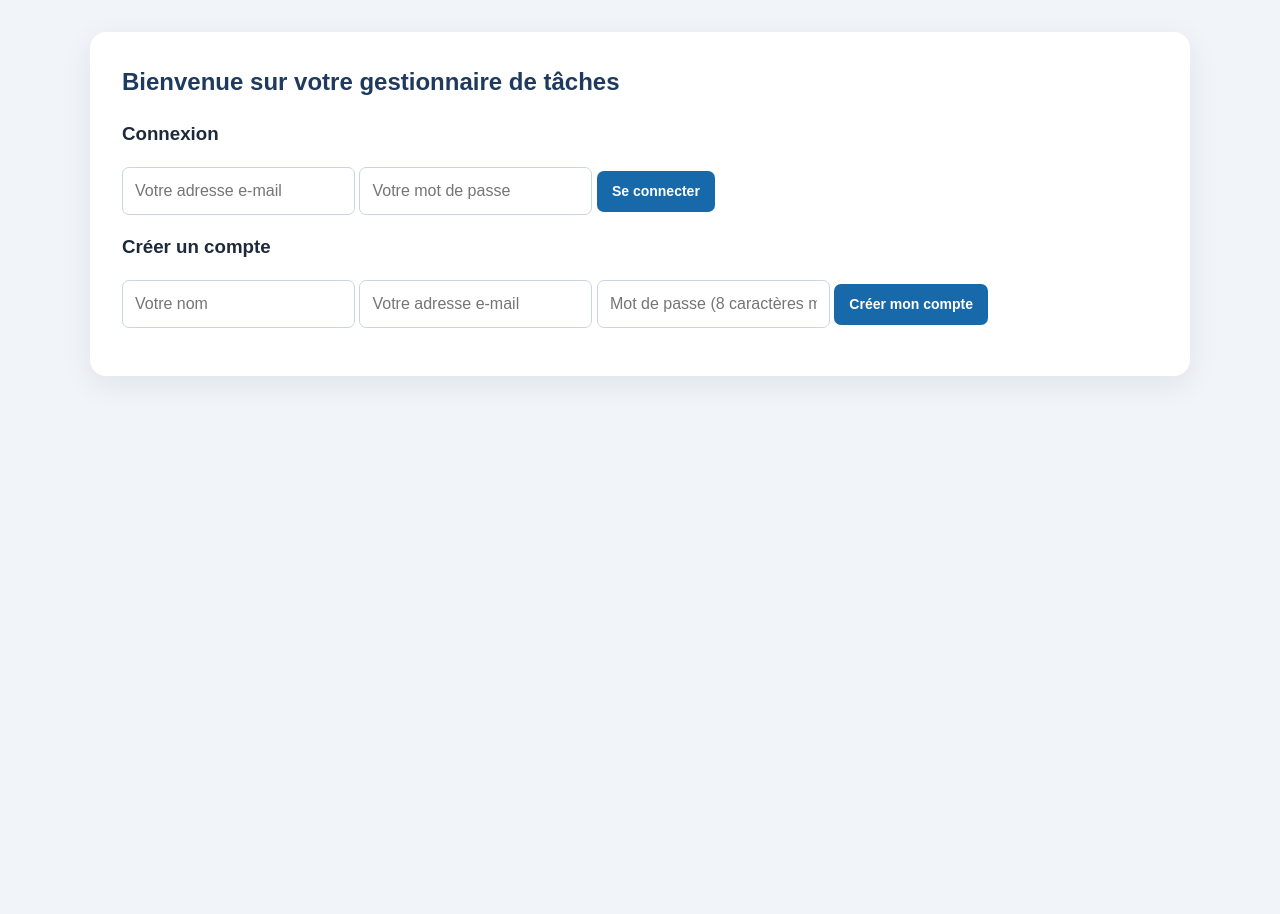
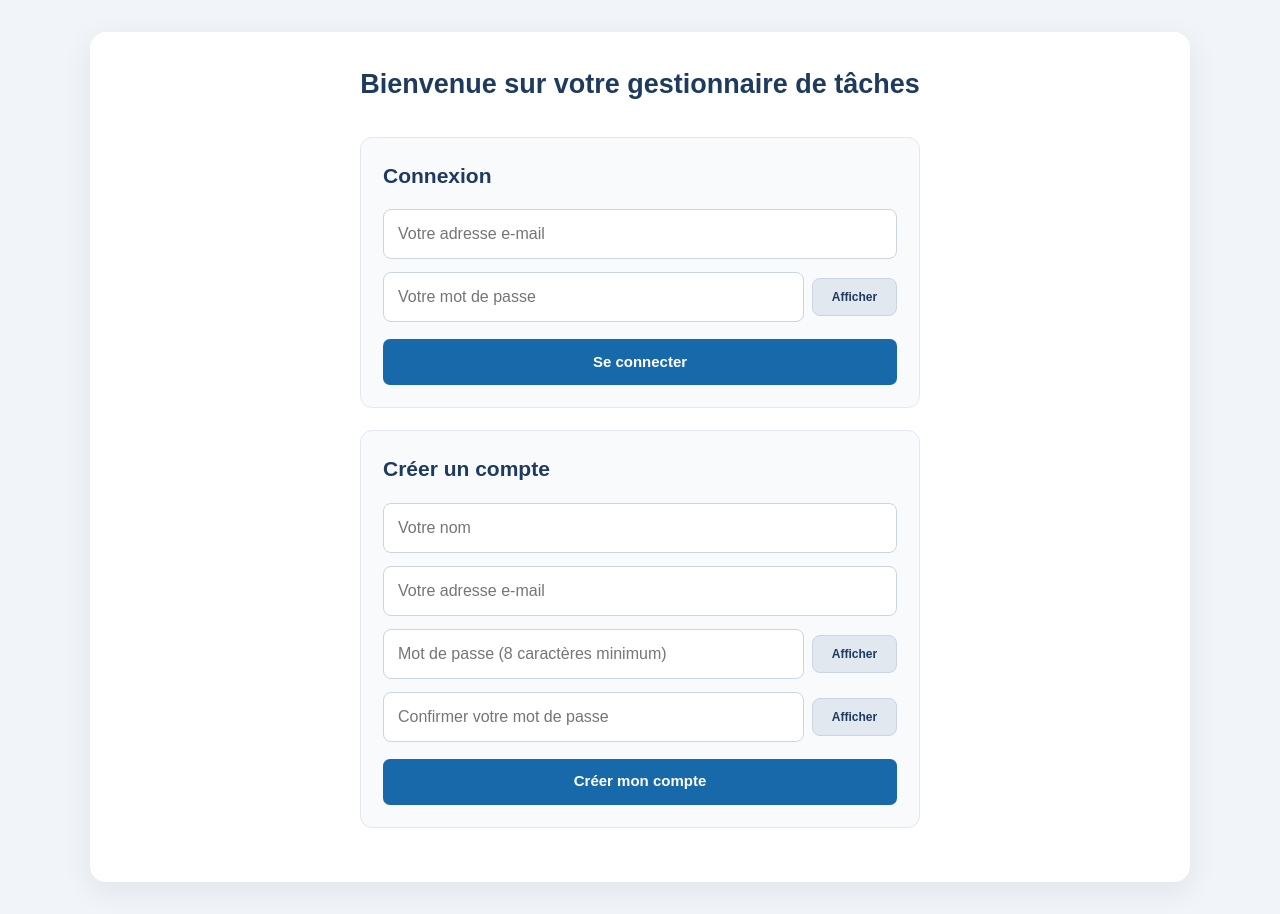
Before and after one commit to TRAOREAROUNA/GESTIONNAIRE-TACHES, a website: page public/index.html in a window 1280 px wide. Before the commit the page ends 800 px from the top, so only its background shows below. Drawn offline with Linux system fonts and the light colour scheme; no server answers.

Commit message:
Amelioration de l'interface d'authentification

```diff
--- a/public/auth.js
+++ b/public/auth.js
@@ -101,6 +101,15 @@ registerForm.addEventListener('submit', async event => {
   const name = document.getElementById('register-name').value
   const email = document.getElementById('register-email').value
   const password = document.getElementById('register-password').value
+  const confirmPassword = document.getElementById(
+    'register-password-confirm'
+  ).value
+
+  // Vérifier que les deux mots de passe sont identiques
+  if (password !== confirmPassword) {
+    afficherMessage('Les deux mots de passe ne correspondent pas.')
+    return
+  }
 
   try {
     const token = await obtenirJetonCsrf()
@@ -154,3 +163,18 @@ logoutButton.addEventListener('click', async () => {
 
 // Vérifier la session au chargement
 verifierSession()
+// Afficher ou masquer les mots de passe
+document.querySelectorAll('.toggle-password').forEach((button) => {
+  button.addEventListener('click', () => {
+    const targetId = button.dataset.target
+    const passwordInput = document.getElementById(targetId)
+
+    if (passwordInput.type === 'password') {
+      passwordInput.type = 'text'
+      button.textContent = 'Masquer'
+    } else {
+      passwordInput.type = 'password'
+      button.textContent = 'Afficher'
+    }
+  })
+})
--- a/public/index.html
+++ b/public/index.html
@@ -22,12 +22,21 @@
               required
             />
 
+            <div class="password-container">
               <input
                 type="password"
                 id="login-password"
                 placeholder="Votre mot de passe"
                 required
               />
+              <button
+                type="button"
+                class="toggle-password"
+                data-target="login-password"
+              >
+                Afficher
+              </button>
+            </div>
 
             <button type="submit">Se connecter</button>
           </form>
@@ -51,6 +60,7 @@
               required
             />
 
+            <div class="password-container">
               <input
                 type="password"
                 id="register-password"
@@ -58,6 +68,31 @@
                 minlength="8"
                 required
               />
+              <button
+                type="button"
+                class="toggle-password"
+                data-target="register-password"
+              >
+                Afficher
+              </button>
+            </div>
+
+            <div class="password-container">
+              <input
+                type="password"
+                id="register-password-confirm"
+                placeholder="Confirmer votre mot de passe"
+                minlength="8"
+                required
+              />
+              <button
+                type="button"
+                class="toggle-password"
+                data-target="register-password-confirm"
+              >
+                Afficher
+              </button>
+            </div>
 
             <button type="submit">Créer mon compte</button>
           </form>
--- a/public/style.css
+++ b/public/style.css
@@ -438,3 +438,91 @@ button:focus-visible {
 .calendar-day.today .calendar-day-number {
   color: #1d4ed8;
 }
+
+/* =========================
+   AUTHENTIFICATION
+========================= */
+
+#auth-section {
+  max-width: 560px;
+  margin: 0 auto;
+}
+
+#auth-section > h2 {
+  text-align: center;
+  font-size: 27px;
+  margin-bottom: 32px;
+}
+
+#login-section,
+#register-section {
+  padding: 22px;
+  margin-bottom: 22px;
+  background: #f8fafc;
+  border: 1px solid #e2e8f0;
+  border-radius: 12px;
+}
+
+#auth-section h3 {
+  margin: 0 0 18px;
+  color: #1e3a5f;
+  font-size: 21px;
+}
+
+#login-form,
+#register-form {
+  display: flex;
+  flex-direction: column;
+  gap: 13px;
+}
+
+#auth-section input {
+  width: 100%;
+  min-height: 48px;
+  padding: 12px 14px;
+  border-radius: 8px;
+}
+
+.password-container {
+  display: flex;
+  align-items: center;
+  gap: 8px;
+  width: 100%;
+}
+
+.password-container input {
+  flex: 1;
+  min-width: 0;
+}
+
+#auth-section .toggle-password {
+  flex: 0 0 85px;
+  padding: 9px 8px;
+  font-size: 12px;
+  background: #e2e8f0;
+  color: #1e3a5f;
+  border: 1px solid #cbd5e1;
+  border-radius: 8px;
+}
+
+#auth-section .toggle-password:hover {
+  background: #cbd5e1;
+}
+
+#auth-section button[type="submit"] {
+  width: 100%;
+  min-height: 46px;
+  margin-top: 4px;
+  font-size: 15px;
+}
+
+@media (max-width: 600px) {
+  #auth-section > h2 {
+    font-size: 23px;
+  }
+
+  #login-section,
+  #register-section {
+    padding: 16px;
+  }
+}
```
Lines whose indentation alone changed are shown as unchanged.
